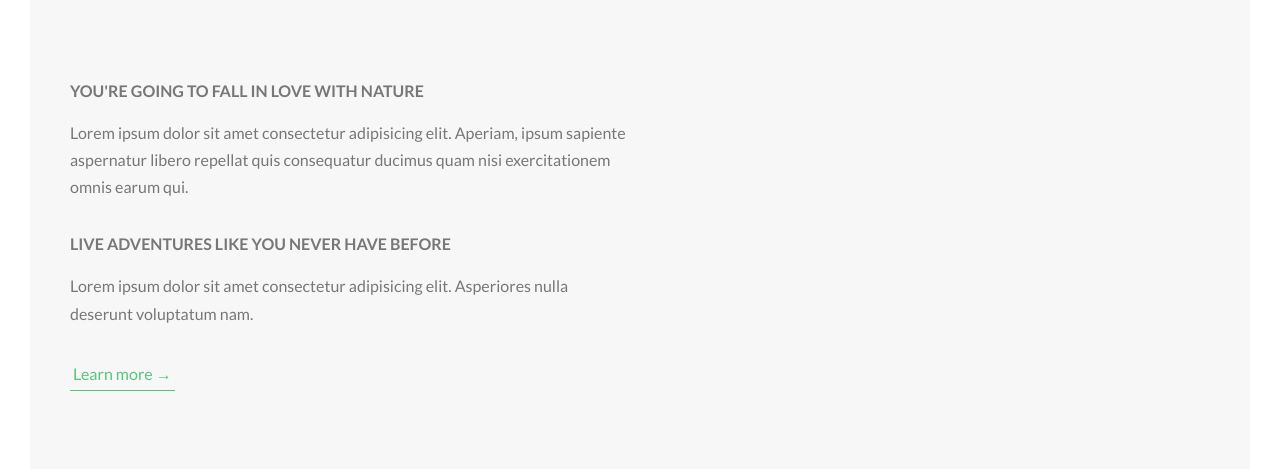
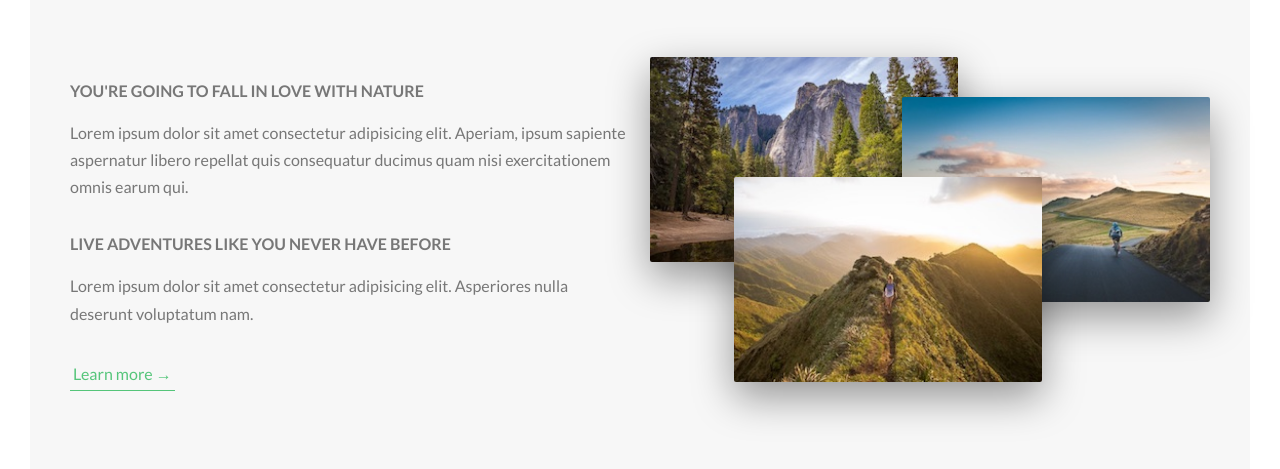
Before and after one commit to ali27-dev/natours-project, a website: page index.html in a window 1280 px wide. Shown: the part 943-1412 px from the top of the page. Drawn offline with Linux system fonts and the light colour scheme.

Commit message:
in about-section i added images and i added a new files composition and give styles

```diff
--- a/index.html
+++ b/index.html
@@ -46,24 +46,56 @@
           </h2>
         </div>
 
+        <!-- row-div-start -->
         <div class="row">
           <div class="col-1-of-2">
-            <h3 class="heading-tertiary u-margin-bottom-small">You're going to fall in love with nature</h3>
+            <h3 class="heading-tertiary u-margin-bottom-small">
+              You're going to fall in love with nature
+            </h3>
             <p class="paragraph">
-                Lorem ipsum dolor sit amet consectetur adipisicing elit. Aperiam, ipsum sapiente aspernatur libero repellat quis consequatur
-                ducimus quam nisi exercitationem omnis earum qui.
+              Lorem ipsum dolor sit amet consectetur adipisicing elit. Aperiam,
+              ipsum sapiente aspernatur libero repellat quis consequatur ducimus
+              quam nisi exercitationem omnis earum qui.
             </p>
 
-            <h3 class="heading-tertiary u-margin-bottom-small">Live adventures like you never have before</h3>
+            <h3 class="heading-tertiary u-margin-bottom-small">
+              Live adventures like you never have before
+            </h3>
             <p class="paragraph">
-                Lorem ipsum dolor sit amet consectetur adipisicing elit. Asperiores nulla deserunt voluptatum nam.
+              Lorem ipsum dolor sit amet consectetur adipisicing elit.
+              Asperiores nulla deserunt voluptatum nam.
             </p>
             <a href="#" class="btn-text">Learn more &rarr;</a>
+          </div>
+          <div class="col-1-of-2">
+            <div class="composition">
+              <img
+                srcset="images/nat-1.jpg 300w, img/nat-1-large.jpg 1000w"
+                sizes="(max-width: 56.25em) 20vw, (max-width: 37.5em) 30vw, 300px"
+                alt="Photo 1"
+                class="composition__photo composition__photo--p1"
+                src="images/nat-1-large.jpg"
+              />
+
+              <img
+                srcset="images/nat-2.jpg 300w, img/nat-2-large.jpg 1000w"
+                sizes="(max-width: 56.25em) 20vw, (max-width: 37.5em) 30vw, 300px"
+                alt="Photo 2"
+                class="composition__photo composition__photo--p2"
+                src="images/nat-2-large.jpg"
+              />
+
+              <img
+                srcset="images/nat-3.jpg 300w, img/nat-3-large.jpg 1000w"
+                sizes="(max-width: 56.25em) 20vw, (max-width: 37.5em) 30vw, 300px"
+                alt="Photo 3"
+                class="composition__photo composition__photo--p3"
+                src="images/nat-3-large.jpg"
+              />
+            </div>
+          </div>
         </div>
-        <div class="col-1-of-2">
-
-        </div>
-
+        <!-- row-div-end -->
       </section>
     </main>
 
--- a/sass/base/_typography.scss
+++ b/sass/base/_typography.scss
@@ -45,7 +45,6 @@ body {
     $color-primary-dark
   );
   -webkit-background-clip: text;
-
   transition: all 0.2s;
   letter-spacing: 0.2rem;
   color: transparent;
--- /dev/null
+++ b/sass/components/_composition.scss
@@ -0,0 +1,76 @@
+.composition {
+  position: relative;
+
+  &__photo {
+    position: absolute;
+    width: 55%;
+    box-shadow: 0 1.5rem 4rem rgba($color-black, 0.4);
+    border-radius: 2px;
+
+    &--p1 {
+      top: -2rem;
+      left: 0;
+    }
+    &--p2 {
+      top: 2rem;
+      right: 0;
+    }
+    &--p3 {
+      top: 10rem;
+      left: 15%;
+    }
+  }
+}
+
+// .composition {
+//   position: relative;
+
+//   &__photo {
+//     width: 55%;
+//     box-shadow: 0 1.5rem 4rem rgba($color-black, 0.4);
+//     border-radius: 2px;
+//     position: absolute;
+//     z-index: 10;
+//     transition: all 0.2s;
+//     outline-offset: 2rem;
+
+//     @include respond(tab-port) {
+//       float: left;
+//       position: relative;
+//       width: 33.33333333%;
+//       box-shadow: 0 1.5rem 3rem rgba($color-black, 0.2);
+//     }
+
+//     &--p1 {
+//       left: 0;
+//       top: -2rem;
+
+//       @include respond(tab-port) {
+//         top: 0;
+//         transform: scale(1.2);
+//       }
+//     }
+
+//     &--p2 {
+//       right: 0;
+//       top: 2rem;
+
+//       @include respond(tab-port) {
+//         top: -1rem;
+//         transform: scale(1.3);
+//         z-index: 100;
+//       }
+//     }
+
+//     &--p3 {
+//       left: 20%;
+//       top: 10rem;
+
+//       @include respond(tab-port) {
+//         top: 1rem;
+//         left: 0;
+//         transform: scale(1.1);
+//       }
+//     }
+//   }
+// }
--- a/sass/main.scss
+++ b/sass/main.scss
@@ -7,6 +7,7 @@
 @import "base/typography";
 @import "base/utilities";
 
+@import "components/composition";
 @import "components/button";
 
 @import "layout/header";
```
Also changed, not shown: css/style.css.
